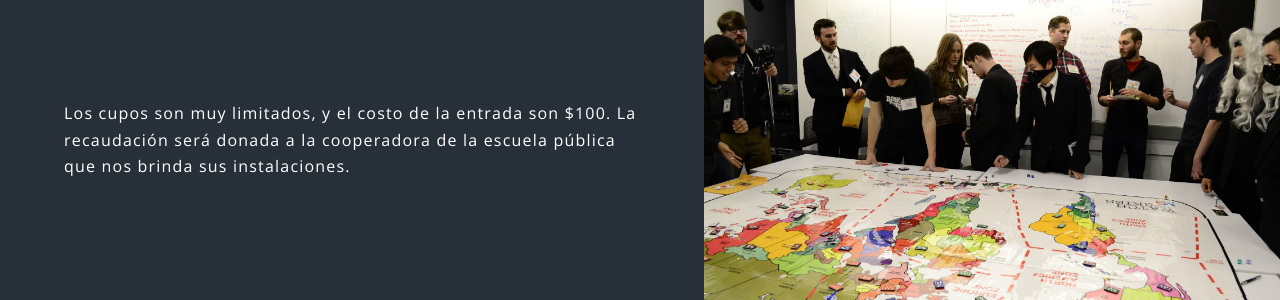
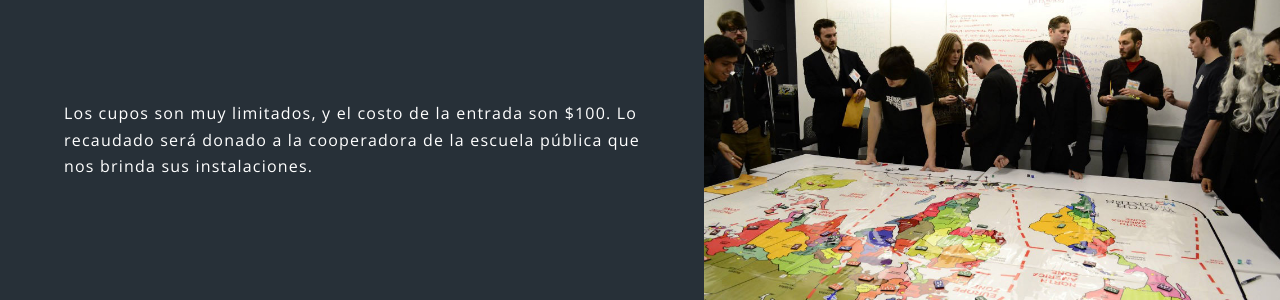
Before and after one commit to megajuegos/megajuegos.github.io, a Jekyll site: the page built from index.html, in a window 1280 px wide and 900 px high, scrolled down 2125 px. Shown: the part 158-458 px from the top of the window. Built offline with Jekyll 4.4.1, drawn with Linux system fonts in a browser that asks for light colours.

Commit message:
No es la recaudacion, es lo recaudado

```diff
--- a/index.html
+++ b/index.html
@@ -59,7 +59,7 @@ layout: landing
 							</div>
 							<div class="content">
 								<p>Los cupos son muy limitados, y el costo de la entrada son $100.
-								 La recaudación será donada a la cooperadora de la escuela pública que nos brinda sus instalaciones.
+								 Lo recaudado será donado a la cooperadora de la escuela pública que nos brinda sus instalaciones.
 								</p>
 							</div>
 						</section>
```
